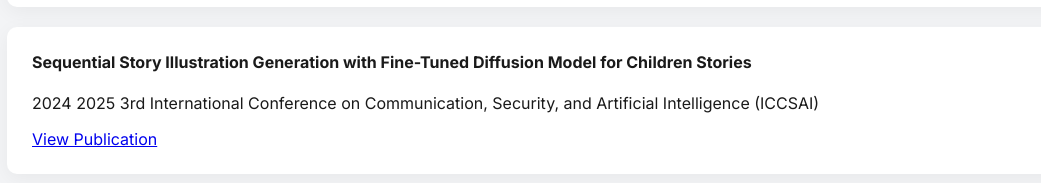
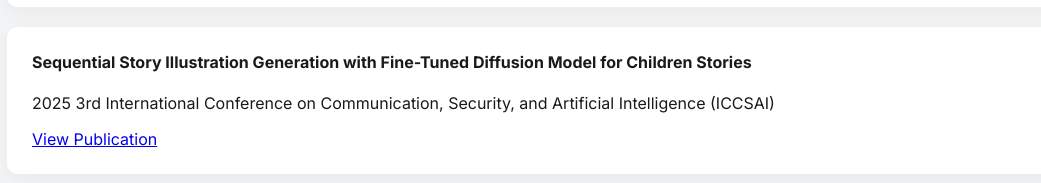
Before and after one commit to matanp8797/matan, a plain HTML site: page index.html in a window 1280 px wide. Shown: the part 4668-4851 px from the top of the page, without its empty margins (106-1147 px from the left). Drawn offline with Linux system fonts and the light colour scheme.

Commit message:
Update index.html

```diff
--- a/index.html
+++ b/index.html
@@ -210,7 +210,7 @@
 
 <div class="pub-card">
             <h4>Sequential Story Illustration Generation with Fine-Tuned Diffusion Model for Children Stories</h4>
-            <p>2024 2025 3rd International Conference on Communication, Security, and Artificial Intelligence (ICCSAI)</p>
+            <p>2025 3rd International Conference on Communication, Security, and Artificial Intelligence (ICCSAI)</p>
             <a href="https://ieeexplore.ieee.org/abstract/document/11064466/" target="_blank">View Publication</a>
         </div>
 
```
